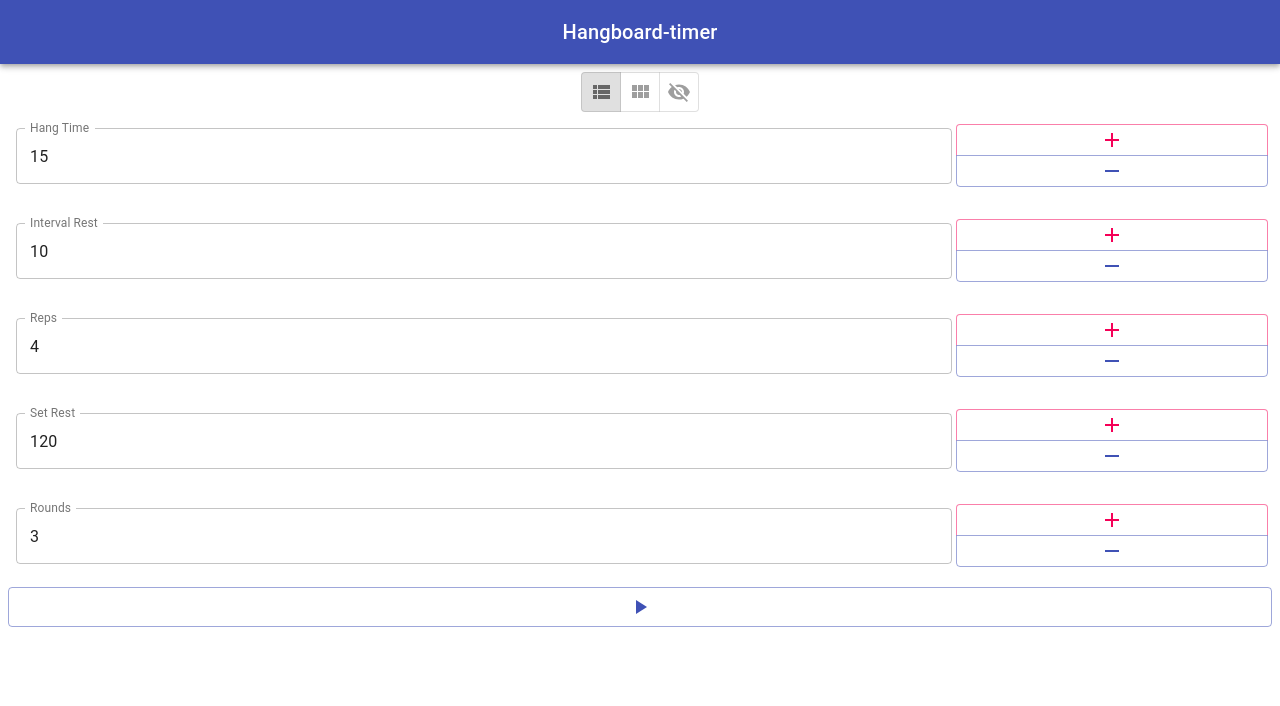
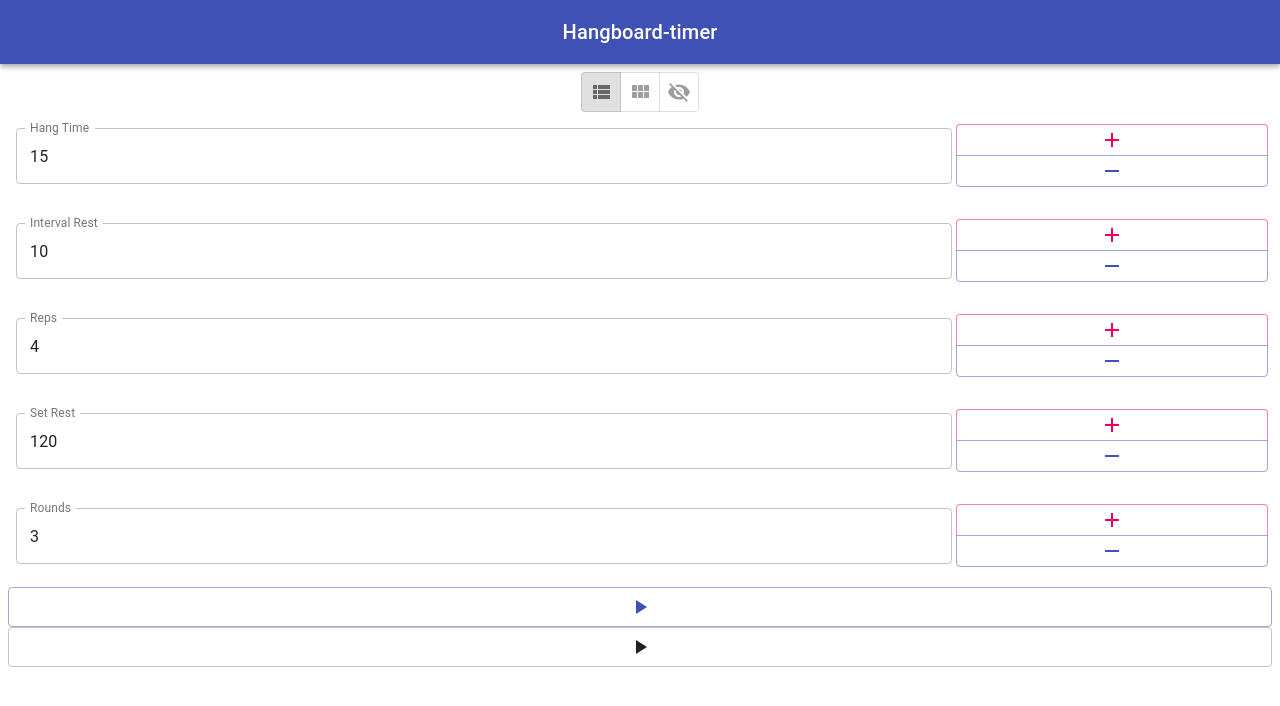
Before and after one commit to oyjoh/hangboard-timer, a React (Create React App) app: page / in a window 1280 px wide. Shown: the top 706 px of the page. Built offline with nearby package versions, Linux system fonts and the light colour scheme.

Commit message:
Changed files from function to const.

```diff
--- a/src/components/HangTimer/HangTimer.jsx
+++ b/src/components/HangTimer/HangTimer.jsx
@@ -10,6 +10,7 @@ import ViewListIcon from '@material-ui/icons/ViewList';
 import ViewModuleIcon from '@material-ui/icons/ViewModule';
 import VisibilityOffIcon from '@material-ui/icons/VisibilityOff';
 
+import PlayButton from '../PlayButton/PlayButton';
 import IntervalTimer from "../IntervalTimer";
 
 
@@ -24,7 +25,6 @@ const useStyles = makeStyles(theme => ({
 }));
 
 const HangTimer = () => {
-
     const [state, setState] = React.useState({
         hangTime: 15,
         intervalTime: 10,
@@ -37,6 +37,18 @@ const HangTimer = () => {
     const callBackFunction = (e) => {
         console.log(`${e.num} ${e.pos}`);
         setState({...state, [e.pos]: e.num});
+    };
+
+    const [isPaused, setPause] = React.useState(false);
+
+    const callBackPlayPause = (e) => {
+        console.log(e);
+        switch (e) {
+            case "play" : setPause(false); break;
+            case "pause" : setPause(true); break;
+            case "stop" : setTimer({...state, elem: null}); break;
+            default : console.error("CALLBACK GAVE UNVALID VALUE");
+        }
     };
 
     const classes = useStyles();
@@ -68,8 +80,6 @@ const HangTimer = () => {
                 min={0}
                 max={120}
                 incValue={5}/>
-            ,
-            key: 0
         },
         {
             item: <Selector
@@ -81,8 +91,6 @@ const HangTimer = () => {
                 min={0}
                 max={60}
                 incValue={5}/>
-            ,
-            key: 1
         },
         {
             item: <Selector
@@ -94,8 +102,6 @@ const HangTimer = () => {
                 min={0}
                 max={10}
                 incValue={1}/>
-            ,
-            key: 2
         },
         {
             item: <Selector
@@ -107,8 +113,6 @@ const HangTimer = () => {
                 min={0}
                 max={300}
                 incValue={10}/>
-            ,
-            key: 3
         },
         {
             item: <Selector
@@ -120,19 +124,16 @@ const HangTimer = () => {
                 min={0}
                 max={10}
                 incValue={1}/>
-            ,
-            key: 4
         }
     ];
 
-    const gridElems = selectors.map(elem =>
-        <Grid key={elem.key} item xs={mode === 'grid' ? 6 : 12}>
+    const gridElems = selectors.map((elem, key) =>
+        <Grid key={key} item xs={mode === 'grid' ? 6 : 12}>
             {elem.item}
         </Grid>
     );
 
     const startTimer = () => {
-        console.log("Hey");
         setHide(true);
         setMode("hide");
         setTimer({
@@ -173,6 +174,8 @@ const HangTimer = () => {
 
             <Button size="large" color="primary" variant="outlined" onClick={startTimer}
                     fullWidth className={classes.button}><PlayArrowIcon/></Button>
+
+            <PlayButton playPauseCallback={callBackPlayPause}/>
             <Grid container >
                 <Grid item xs={12}>
                     {timer.elem}
--- a/src/components/HangTimer/Selector.jsx
+++ b/src/components/HangTimer/Selector.jsx
@@ -1,10 +1,8 @@
 import React from 'react';
-import {Button, ButtonGroup, Paper} from '@material-ui/core';
+import {Button, ButtonGroup, Paper, Grid, TextField} from '@material-ui/core';
 import {makeStyles} from '@material-ui/core/styles';
 import AddIcon from '@material-ui/icons/Add';
 import RemoveIcon from '@material-ui/icons/Remove';
-import Grid from "@material-ui/core/Grid";
-import TextField from "@material-ui/core/TextField";
 
 const useStyles = makeStyles(theme => ({
     root: {
@@ -20,7 +18,9 @@ const useStyles = makeStyles(theme => ({
     }
 }));
 
-export default function Selector(props) {
+const Selector = (props) => {
+
+    const classes = useStyles();
 
     const callBackFunc = props.parentCallBack;
 
@@ -57,9 +57,6 @@ export default function Selector(props) {
         sendData(num);
     };
 
-
-    const classes = useStyles();
-
     return (
         <div>
             <Paper elevation={0}>
@@ -91,4 +88,6 @@ export default function Selector(props) {
             </Paper>
         </div>
     );
-}
+};
+
+export default Selector;
--- /dev/null
+++ b/src/components/PlayButton/PlayButton.jsx
@@ -0,0 +1,59 @@
+import React from 'react';
+import {Button, ButtonGroup} from '@material-ui/core';
+
+import PlayArrowIcon from "@material-ui/icons/PlayArrow";
+import StopIcon from '@material-ui/icons/Stop';
+import PauseIcon from '@material-ui/icons/Pause';
+
+
+const PlayButton = (props) => {
+
+    const callBackFunc = props.playPauseCallback;
+
+    const [state, setState] = React.useState("play");
+
+    const handleStart = () => {
+        callBackFunc("play");
+        setState("pause");
+    };
+
+    const handlePause = () => {
+        callBackFunc("pause");
+        setState("playStop");
+    };
+
+    const handleStop = () => {
+        callBackFunc("stop");
+        setState("stop");
+    };
+
+    const playButton =
+        <Button size="large" variant="outlined" value="play" onClick={handleStart}>
+            <PlayArrowIcon/>
+        </Button>;
+
+    const pauseButton =
+        <Button size="large" variant="outlined" value="pause" onClick={handlePause}>
+            <PauseIcon/>
+        </Button>;
+
+    const stopButton =
+        <Button size="large" color="secondary" variant="outlined" value="stop" onClick={handleStop}>
+            <StopIcon/>
+        </Button>;
+
+    const buttons =
+        <ButtonGroup fullWidth>
+            {(state === "play" || state === "playStop" || state === "stop") && playButton}
+            {(state === "pause") && pauseButton}
+            {(state === "playStop") && stopButton}
+        </ButtonGroup>;
+
+    return (
+        <div>
+            {buttons}
+        </div>
+    );
+};
+
+export default PlayButton;
```
